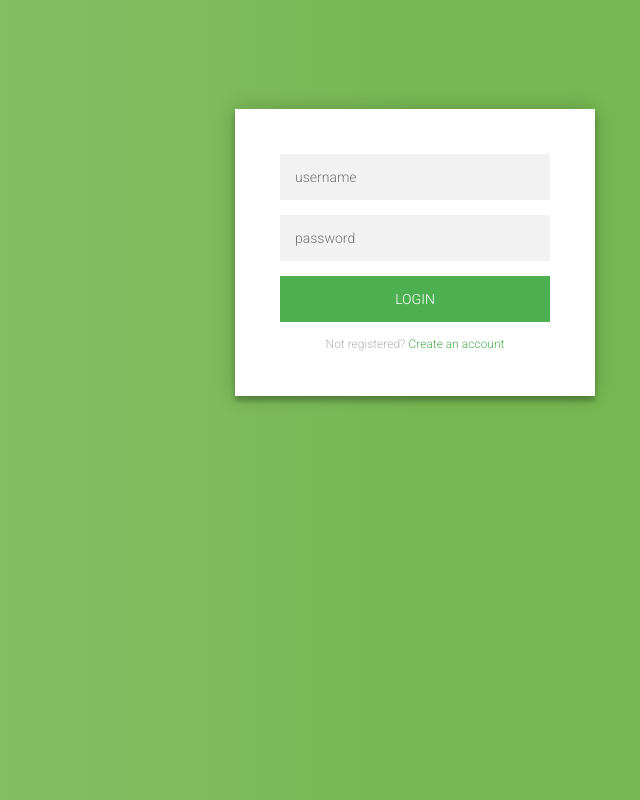
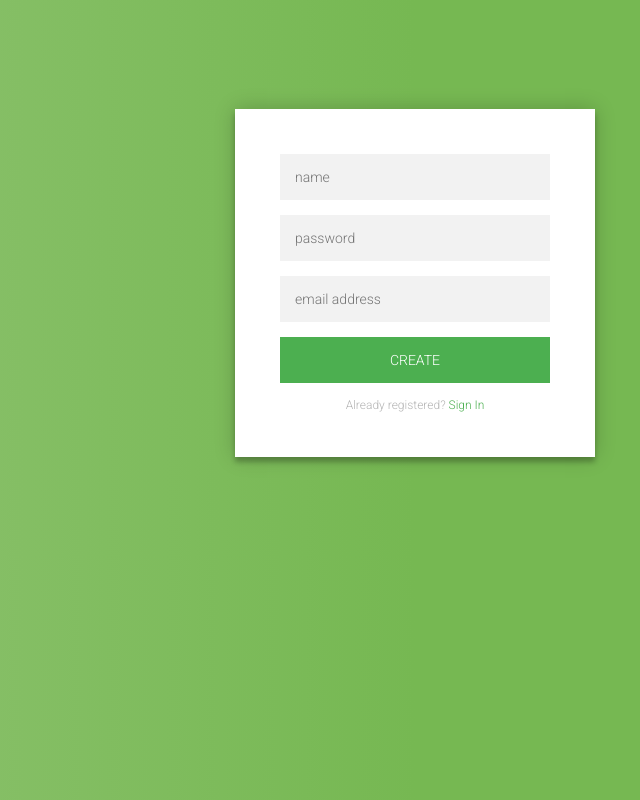
Before and after one commit to BlackSmith09/loginpage01, a plain HTML site: page index.html in a window 1280 px wide. Both pictures are taken after a click on the link "Create an account". Shown: the whole page, without its empty margins (225-865 px from the left). Drawn offline with nearby package versions, Linux system fonts and the light colour scheme.

Commit message:
Javascript added to toggle forms

```diff
--- a/index.html
+++ b/index.html
@@ -5,6 +5,8 @@
         <meta name="viewport" content="width=device-width, initial-scale=1.0">
         <title>QOL LoginPage</title>
         <link rel="stylesheet" type="text/css" href="./styles.css">
+        <script src="https://ajax.googleapis.com/ajax/libs/jquery/3.7.1/jquery.min.js"></script>
+        <script src="./script.js" defer></script>  <!-- add defer to toggle-->
     </head>
     <body>
         <div class="login-page">
--- /dev/null
+++ b/script.js
@@ -0,0 +1,3 @@
+$('.message a').click(function(){
+    $('form').animate({height: "toggle", opacity: "toggle"}, "slow");
+ });
```
